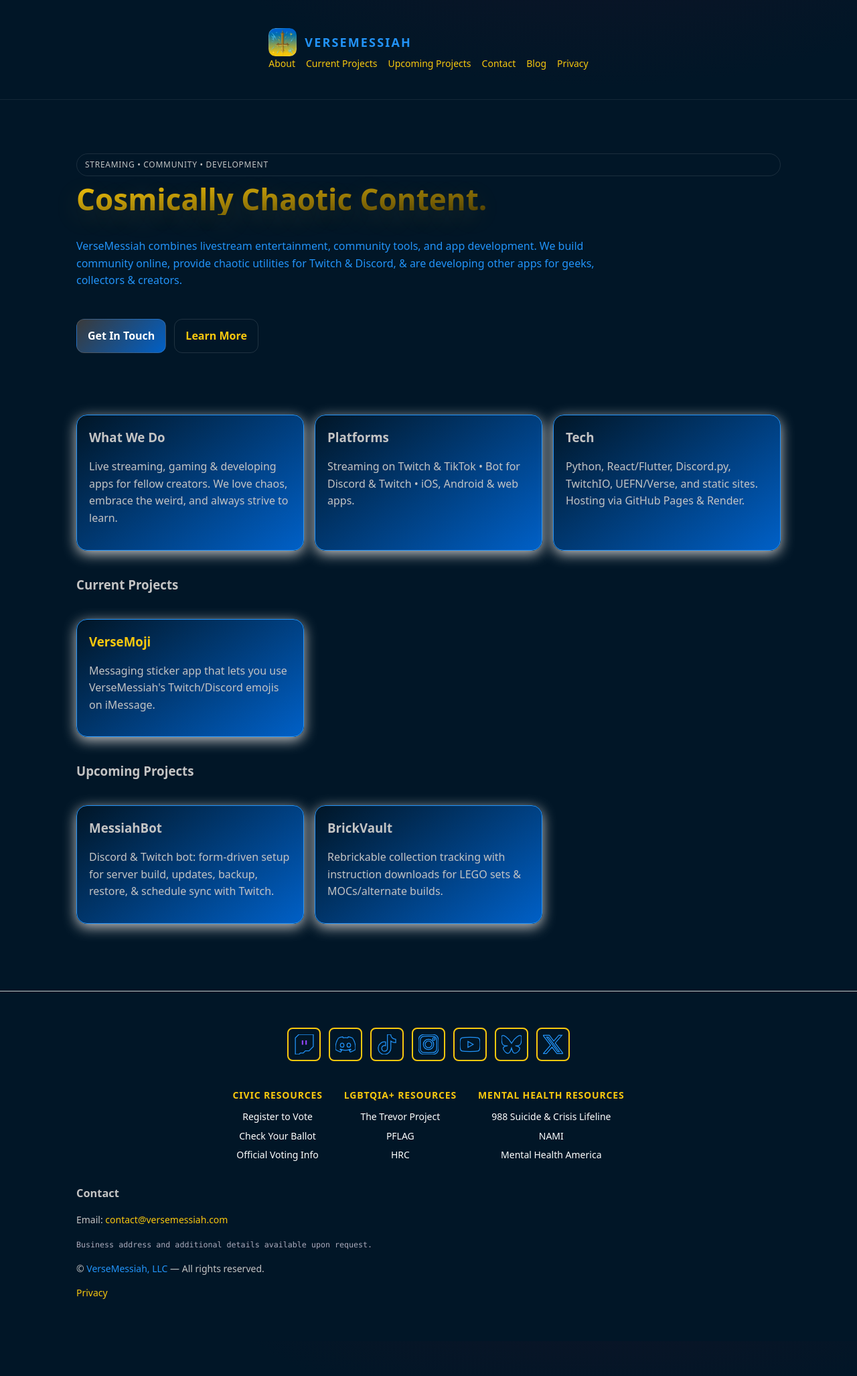
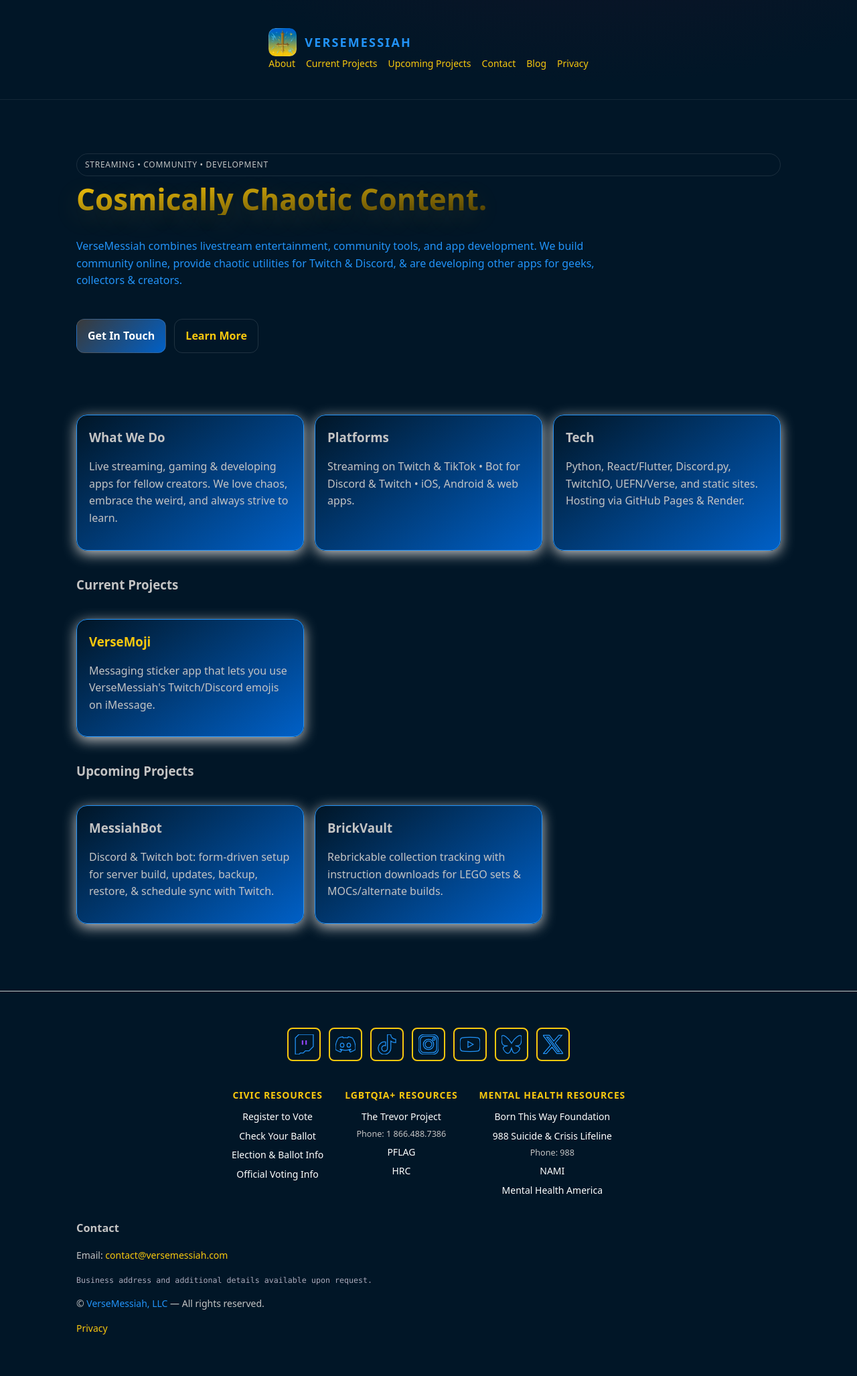
Before and after one commit to VerseMessiah/versemessiah.com, a Jekyll site: the page built from index.html, in a window 1280 px wide. Shown: the whole page at 67% size. Built offline with Jekyll 4.4.1, drawn with Linux system fonts in a browser that asks for light colours; before the commit the page ends 2002 px from its top, so only the background shows below that.

Commit message:
Updating resource links.

```diff
--- a/_includes/footer.html
+++ b/_includes/footer.html
@@ -50,19 +50,23 @@
   <div class="resource-links centered">
     <div class="resource-column">
       <h4>Civic Resources</h4>
-        <a href="https://www.vote.org" target="_blank" rel="noopener">Register to Vote</a>
-        <a href="https://www.vote411.org" target="_blank" rel="noopener">Check Your Ballot</a>
-        <a href="https://www.usa.gov/voting" target="_blank" rel="noopener">Official Voting Info</a>
+        <a href="https://www.vote.org" target="_blank" rel="noopener" title="www.vote.org">Register to Vote</a>
+        <a href="https://www.vote411.org" target="_blank" rel="noopener" title="www.vote411.org">Check Your Ballot</a>
+        <a href="https://www.ballotpedia.org" target="_blank" rel="noopener" title="www.ballotpedia.org">Election & Ballot Info</a>
+        <a href="https://www.usa.gov/voting" target="_blank" rel="noopener" title="www.usa.gov/voting">Official Voting Info</a>
     </div>
     <div class="resource-column">
       <h4>LGBTQIA+ Resources</h4>
-        <a href="https://www.thetrevorproject.org" target="_blank" rel="noopener">The Trevor Project</a>
-        <a href="https://pflag.org" target="_blank" rel="noopener">PFLAG</a>
-        <a href="https://www.hrc.org" target="_blank" rel="noopener">HRC</a>
+        <a href="https://www.thetrevorproject.org" target="_blank" rel="noopener" title="www.thetrevorproject.org">The Trevor Project</a>
+        <span class="phone">Phone: 1 866.488.7386</span>
+        <a href="https://pflag.org" target="_blank" rel="noopener" title="www.pflag.org">PFLAG</a>
+        <a href="https://www.hrc.org" target="_blank" rel="noopener" title="www.hrc.org">HRC</a>
     </div>
     <div class="resource-column">
       <h4>Mental Health Resources</h4>
+        <a href="https://bornthisway.foundation" target="_blank" rel="noopener" title="bornthisway.foundation">Born This Way Foundation</a>
         <a href="https://988lifeline.org" target="_blank" rel="noopener">988 Suicide & Crisis Lifeline</a>
+        <span class="phone">Phone: 988</span>
         <a href="https://www.nami.org" target="_blank" rel="noopener">NAMI</a>
         <a href="https://www.mhanational.org" target="_blank" rel="noopener">Mental Health America</a>
     </div>
--- a/styles.css
+++ b/styles.css
@@ -270,3 +270,10 @@
 .resource-column a:hover {
   color: var(--vm-electric-sky);
 }
+
+.resource-column .phone {
+  display: block;
+  font-size: 0.90em;
+  color: var(--vm-metallic-silver);
+  margin-top: -2px;
+}
```
